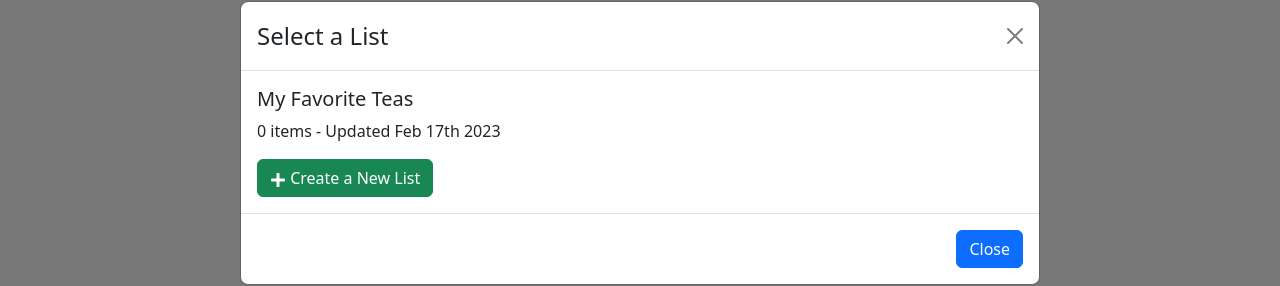
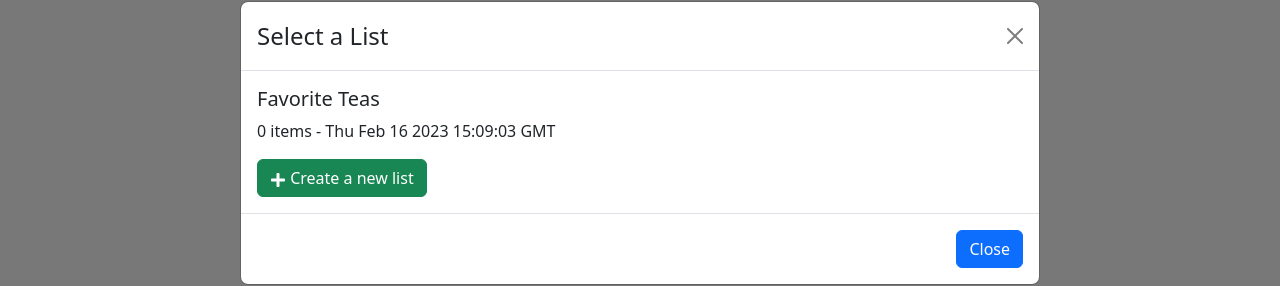
Before and after one commit to jlam3950/tea-talk-react, a React (Create React App) app: page / in a window 1280 px wide. Both pictures are taken after a click on the button "Add Tea". Shown: the part 257-543 px from the top of the page. Built offline with nearby package versions, Linux system fonts and the light colour scheme; no server answers.

Commit message:
added create list conditionals for tea component

```diff
--- a/src/components/AddTeaModal.jsx
+++ b/src/components/AddTeaModal.jsx
@@ -1,9 +1,22 @@
 import Button from 'react-bootstrap/Button';
 import Modal from 'react-bootstrap/Modal';
 import React from 'react';
-import { FaPlus } from 'react-icons/fa'
+import { FaPlus } from 'react-icons/fa';
+// import CreateListModal from './CreateListModal';
 
 function AddTeaModal(props) {
+  const[createModalShow, setCreateModalShow] = React.useState(false);
+
+  const hideFavShowCreate = () => {
+    setCreateModalShow(true);
+  }
+
+  const closeModal = () => {
+    setTimeout(() => {
+    setCreateModalShow(false);
+    }, "1000")
+  }
+
   return (
     <Modal
       {...props}
@@ -11,38 +24,47 @@ function AddTeaModal(props) {
       aria-labelledby="contained-modal-title-vcenter"
       centered
     >
-      <Modal.Header closeButton>
+      <Modal.Header closeButton onClick = {closeModal}>
         <Modal.Title id="contained-modal-title-vcenter">
-          Select a List
+        {createModalShow ? 'Create a List' : 'Select a List'}
         </Modal.Title>
       </Modal.Header>
       <Modal.Body>
-        <h5>My Favorite Teas </h5>
-        <p> 0 items - Updated Feb 17th 2023</p>
-        <button className ='btn btn-success'><FaPlus /> Create a New List</button>
+        <h5>{createModalShow ?
+          <form>
+            <label for='listName'>List Name</label><br></br>
+            <input className = 'w-100 my-2' type ='text'></input><br></br>
+            <label for='listName'>Description</label><br></br>
+            <input className = 'w-100 my-2 py-4' type ='text'></input>
+          </form>
+         : 'Favorite Teas'}</h5>
+        <p> {createModalShow ? '' : <>0 items - {Date().slice(0,28)}</>}</p>
+        <button className ='btn btn-success' onClick = {() => hideFavShowCreate()}><FaPlus />
+         {createModalShow ? ' Create list' :  ' Create a new list'}
+        </button>
       </Modal.Body>
-      <Modal.Footer>
+      <Modal.Footer onClick = {closeModal}>
         <Button onClick={props.onHide}>Close</Button>
       </Modal.Footer>
     </Modal>
   );
 }
 
-function App() {
-  const [modalShow, setModalShow] = React.useState(false);
+// function App() {
+//   const [modalShow, setModalShow] = React.useState(false);
 
-  return (
-    <>
-      <Button variant="primary" onClick={() => setModalShow(true)}>
-        Launch vertically centered modal
-      </Button>
+//   return (
+//     <>
+//       <Button variant="primary" onClick={() => setModalShow(true)}>
+//         Launch vertically centered modal
+//       </Button>
 
-      <addTeaModal
-        show={modalShow}
-        onHide={() => setModalShow(false)}
-      />
-    </>
-  );
-}
+//       <addTeaModal
+//         show={modalShow}
+//         onHide={() => setModalShow(false)}
+//       />
+//     </>
+//   );
+// }
 ;
 export default AddTeaModal;
--- a/src/components/Main.jsx
+++ b/src/components/Main.jsx
@@ -1,17 +1,14 @@
 import React from 'react';
-import Container from 'react-bootstrap/Container';
 import TeaCard from './TeaCard';
 import { FaPlus } from 'react-icons/fa';
 import Dropdown from 'react-bootstrap/Dropdown';
 import DropdownButton from 'react-bootstrap/DropdownButton';
 import AddTeaModal from './AddTeaModal';
-import Button from 'react-bootstrap/Button';
-import Modal from 'react-bootstrap/Modal';
-import { FaSearch } from 'react-icons/fa';
 import { useState } from 'react';
 
 const Main = ({ teaArray, addTea }) => {
   const [modalShow, setModalShow] = React.useState(false);
+  const [listModal, setListModal] = React.useState(false);
   const [search, setSearch] = useState('');
 
   return (
@@ -31,9 +28,6 @@ const Main = ({ teaArray, addTea }) => {
                 <Dropdown.Item href="#/action-3">Herbal</Dropdown.Item>
               </DropdownButton>
             </div>
-            {/* <button type="button" class="btn btn-primary">
-              <i class="fas fa-search"><FaSearch/></i>
-            </button> */}
           </div>
       <div className ='teaContainer vw-100'>
         <div className="addTeaBtnContainer">
@@ -42,7 +36,6 @@ const Main = ({ teaArray, addTea }) => {
               <AddTeaModal
                 show={modalShow}
                 onHide={() => setModalShow(false)}
-
               />
             </div>
           </div>
--- a/src/components/TeaCard.jsx
+++ b/src/components/TeaCard.jsx
@@ -1,7 +1,14 @@
 import React from "react";
 import { FaPlus } from 'react-icons/fa';
+import AddTeaModal from './AddTeaModal';
+import { useState } from 'react';
 
 const TeaCard = (props) => {
+  const [modalShow, setModalShow] = React.useState(false);
+  const openModal = (teaInfo) => {
+    setModalShow(true);
+    console.log(teaInfo);
+  }
 
   return (
     <div className="teaCard d-flex my-2 py-3 mx-2 px-4">
@@ -32,7 +39,11 @@ const TeaCard = (props) => {
         </div>
       </div>
       <div className="teaPlus col-2 d-flex justify-content-center align-items-center">
-        <FaPlus onClick = {(e) => console.log(props)}/>
+        <FaPlus onClick = {() => openModal(props)}/>
+        <AddTeaModal
+                show={modalShow}
+                onHide={() => setModalShow(false)}
+              />
         {/* need to pass this back up to the parent to store in array */}
       </div>
     </div>
```
